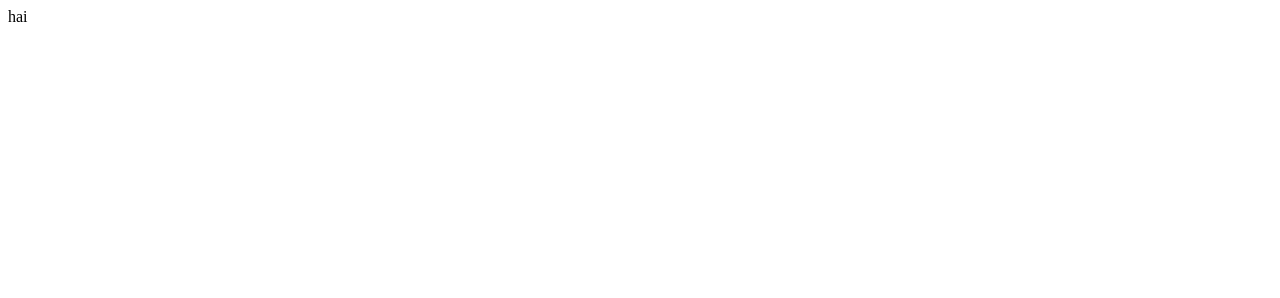
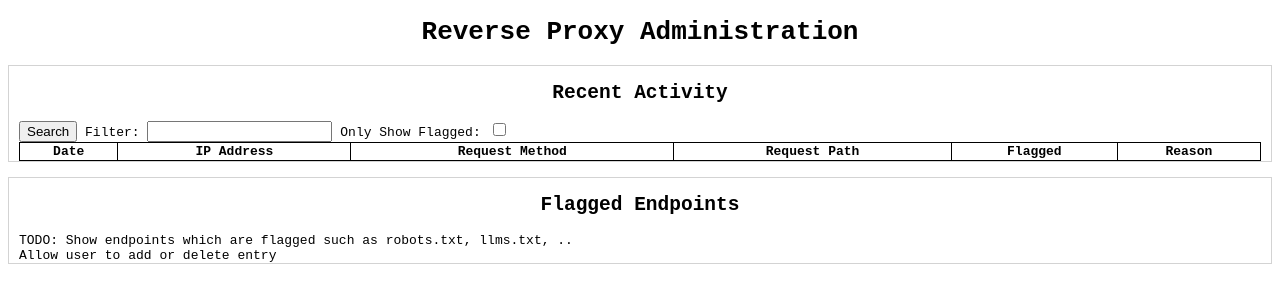
Before and after one commit to HappleMan/CS152-Reverse-Proxy, a plain HTML site: page admin.html in a window 1280 px wide. Drawn offline with Linux system fonts and the light colour scheme; no server answers.

Commit message:
traffic is logged, /reverse_proxy/admin can now view traffic and sort through it

```diff
--- a/admin.html
+++ b/admin.html
@@ -1 +1,133 @@
-hai
+<!doctype html>
+<html>
+<head>
+    <title>Reverse Proxy</title>
+    <style>
+        body {
+            background-color: white;
+            color: black;
+            font-family: monospace;
+        }
+
+        .bordered {
+            width: 95 vw;
+            min-height: 50px;
+            padding: 0;
+            border-radius: 5;
+            border-color: lightgray;
+            border-style: double;
+            border-width: 1px;
+            padding: 0 10px;
+            margin-bottom: 15px;
+        }
+
+        table {
+            border-collapse: collapse;
+            width: 100%;
+        }
+
+        td,th {
+            border: 1px solid;
+        }
+
+        .flagged td {
+            background-color: rgb(255, 207, 207);
+        }
+    </style>
+    <script>
+        var base_url = document.URL.split("reverse_proxy")[0] + "reverse_proxy/";
+
+        //timestamp    date,ip,method,path,flagged,reason
+        data = []
+        max_rows = 25
+
+        function search() {
+            table = `<tr>
+                <th>Date</th>
+                <th>IP Address</th>
+                <th>Request Method</th>
+                <th>Request Path</th>
+                <th>Flagged</th>
+                <th>Reason</th>
+            </tr>\n`;
+
+            count = 0;
+
+            for (d in data) {
+                //console.log(d)
+                l = data[d].split(",")
+                //console.log(l)
+                flagged = ""
+
+                if (((l[5] == "1" && document.getElementById("filterflagged")) || !document.getElementById("filterflagged").checked) && data[d].includes(document.getElementById("searchbox").value)){
+                    if (l[5] == "1") {
+                        flagged = " class='flagged'"
+                        l[5] = "Flagged"
+                    } else {
+                        l[5] = ""
+                    }
+                    table = table + `<tr` + flagged + `>
+                        <td>` + l[1] + `</td>
+                        <td>` + l[2] + `</td>
+                        <td>` + l[3] + `</td>
+                        <td>` + l[4] + `</td>
+                        <td>` + l[5] + `</td>
+                        <td>` + l[6] + `</td>
+                        </tr>\n`
+                    count += 1;
+                }
+
+                if (count >= max_rows) break
+            }
+
+            document.getElementById("activityTable").innerHTML = table;
+        }
+
+        function refreshTraffic() {
+            var json = new XMLHttpRequest();
+            json.open("GET", base_url + "get_data");
+            //json.setRequestHeader('Authorization', auth_key);
+            json.send();
+
+            json.onreadystatechange = function(ddata) {
+                data = json.responseText.split("\n");
+                data.pop()
+                data.reverse()
+                data.pop()
+                //console.log(data);
+                //document.getElementById("searchterm").value = "";
+                search();
+            }
+        }
+
+        window.onload = function() {
+            refreshTraffic();
+        }
+    </script>
+</head>
+<body>
+    <center><h1>Reverse Proxy Administration</h1></center>
+    <div class="bordered">
+        <center><h2>Recent Activity</h2></center>
+        <button onclick="search()">Search</button>
+        <label>Filter: </label><input type="text" id="searchbox">
+        <label>Only Show Flagged: </label><input type="checkbox" id="filterflagged">
+        <table id="activityTable">
+            <tr>
+                <th>Date</th>
+                <th>IP Address</th>
+                <th>Request Path</th>
+                <th>Request Method</th>
+                <th>Flagged</th>
+                <th>Reason</th>
+            </tr>
+
+        </table>
+    </div>
+    <div class="bordered">
+        <center><h2>Flagged Endpoints</h2></center>
+        TODO: Show endpoints which are flagged such as robots.txt, llms.txt, ..
+        <br> Allow user to add or delete entry
+    </div>
+</body>
+</html>
```
Also changed, not shown: www/index.html (+20 -1 lines), 3 other files.
